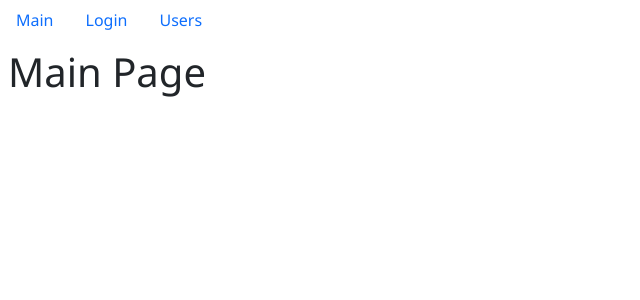
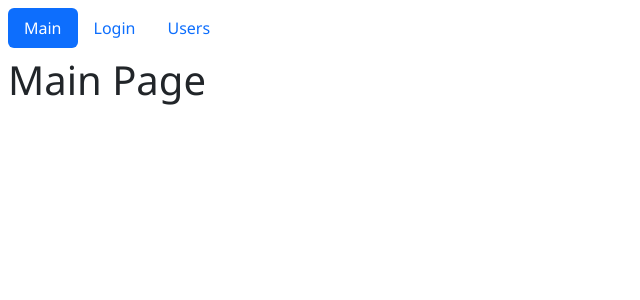
Before and after one commit to EvgenyKhodykin/fast_company, a React (Create React App) app: page / in a window 1280 px wide. Shown: the top 300 px of the page, without its empty margins (0-640 px from the left). Built offline with nearby package versions, Linux system fonts and the light colour scheme.

Commit message:
current result

```diff
--- a/src/components/NavBar.jsx
+++ b/src/components/NavBar.jsx
@@ -1,23 +1,23 @@
 import { React } from 'react'
-import { Link } from 'react-router-dom/cjs/react-router-dom.min'
+import { NavLink } from 'react-router-dom/cjs/react-router-dom.min'
 
 function NavBar() {
     return (
-        <ul className='nav nav-pills'>
+        <ul className='nav nav-pills m-2'>
             <li className='nav-item'>
-                <Link className='nav-link' aria-current='page' to='/'>
+                <NavLink className='nav-link' aria-current='page' to='/' exact>
                     Main
-                </Link>
+                </NavLink>
             </li>
             <li className='nav-item'>
-                <Link className='nav-link' to='/login'>
+                <NavLink className='nav-link' to='/login'>
                     Login
-                </Link>
+                </NavLink>
             </li>
             <li className='nav-item'>
-                <Link className='nav-link' to='/users'>
+                <NavLink className='nav-link' to='/users'>
                     Users
-                </Link>
+                </NavLink>
             </li>
         </ul>
     )
```
